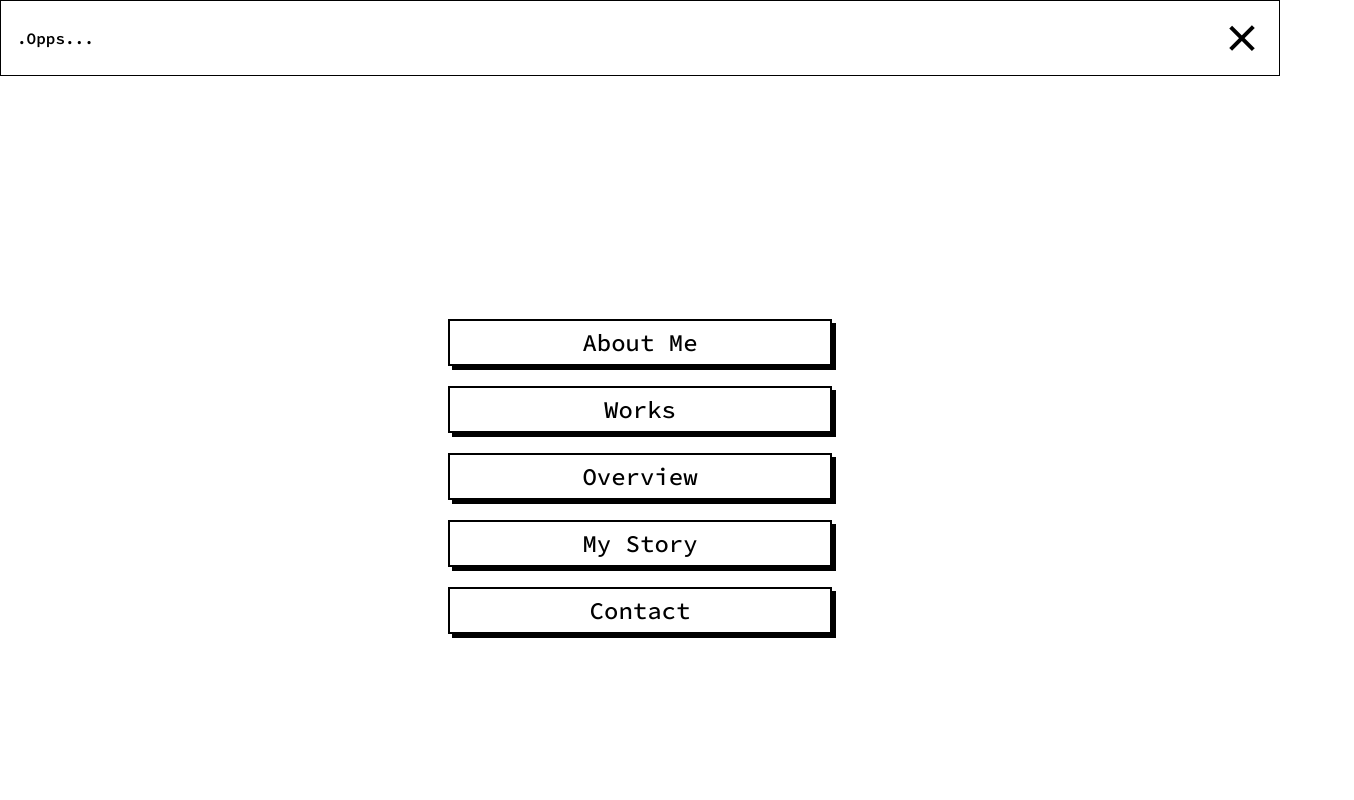
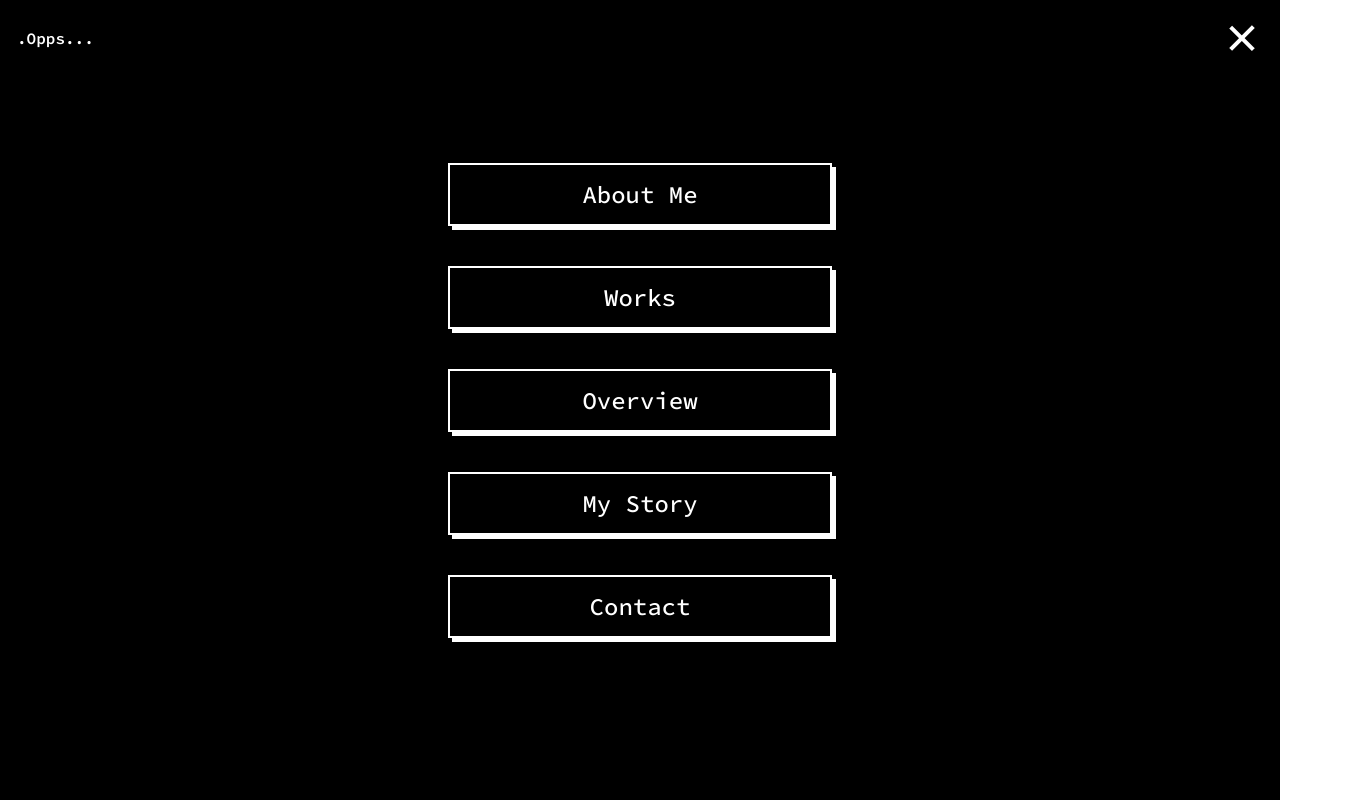
Before and after one commit to phuc-create/me-v3, a React (Create React App) app: page / in a window 1280 px wide. Both pictures are taken after a click on the element 1242 px from the left and 38 px from the top of the page. Shown: the whole page, 1354 px wide, since content can reach past the window. Built offline with nearby package versions, Linux system fonts and the light colour scheme.

Commit message:
update navbar

```diff
--- a/src/App.scss
+++ b/src/App.scss
@@ -1,5 +1,18 @@
+* {
+  margin: 0;
+  padding: 0;
+  box-sizing: border-box;
+}
+
+body {
+  position: relative;
+}
+
 .App {
   text-align: center;
+  width: 100%;
+  height: 100%;
+  position: relative;
 }
 
 .App-logo {
@@ -32,6 +45,7 @@
   from {
     transform: rotate(0deg);
   }
+
   to {
     transform: rotate(360deg);
   }
--- a/src/components/Button/styles.scss
+++ b/src/components/Button/styles.scss
@@ -1,7 +1,7 @@
 .button-container {
   position: relative;
   display: inline-block;
-  padding: 0.5rem 1rem;
+  padding: 1rem;
   font-weight: 500;
   color: inherit;
   text-decoration: inherit;
@@ -13,10 +13,12 @@
 
     &>.secondary-span {
       background-color: #000000;
+      background-color: #ffffff;
     }
 
     &>.content-span {
       color: #ffffff;
+      color: #000000;
     }
 
   }
@@ -35,6 +37,7 @@
 
     transform: translate(var(--tw-translate-x), var(--tw-translate-y)) rotate(0) skewX(0) skewY(0) scaleX(1) scaleY(1);
     background-color: #000000;
+    background-color: #ffffff;
   }
 
   .secondary-span {
@@ -43,15 +46,18 @@
     width: 100%;
     height: 100%;
     background-color: #ffffff;
+    background-color: #000000;
     border-width: 2px;
     border-style: solid;
     border-color: #000000;
+    border-color: #ffffff;
   }
 
   .content-span {
     font-size: 1.5rem;
     position: relative;
     color: #000000;
+    color: #ffffff;
     transition: 0.3s cubic-bezier(0, 0, 0.2, 1);
   }
 }
--- a/src/pages/Nav/Nav.tsx
+++ b/src/pages/Nav/Nav.tsx
@@ -1,15 +1,19 @@
-import React from 'react'
+import React, { useState } from 'react'
 import './styles.scss'
 import { menu } from './constants'
 import { Link } from 'react-router-dom'
 import Bar from './components/Bar'
 import { Button } from '../../components'
+import WindowOverlay from './components/WindowOverlay'
 
 const Nav = () => {
+  const [active, setActive] = useState(false)
+  const handleCloseOpen = () => setActive(pre => !pre)
   return (
     <nav className="menu">
-      <Bar />
-      <div className="menu-wrap" id="menu">
+      <Bar active={active} handleCloseOpen={handleCloseOpen} />
+      <WindowOverlay active={active} />
+      <div className={`menu-wrap ${active ? 'open' : ''}`} id="menu">
         {menu.map((el, index) => {
           return (
             <Button
--- a/src/pages/Nav/components/Bar/Bar.tsx
+++ b/src/pages/Nav/components/Bar/Bar.tsx
@@ -2,16 +2,32 @@ import React, { useState } from 'react'
 import './styles.scss'
 import { Portal } from '../../../../components'
 import BarIcon from '../BarIcon'
+interface BarProps {
+  active: boolean
+  handleCloseOpen: () => void
+}
 
-const Bar = () => {
+const Bar: React.FC<BarProps> = ({ active, handleCloseOpen }) => {
   const [title, setTitle] = useState('.Opps...')
+
   return (
-    <Portal container={document.getElementById('root')}>
+    <>
+      {/* <Portal> */}
       <div className="nav-bar">
-        <span className="nav-bar-title">{title}</span>
-        <BarIcon />
+        <span
+          className="nav-bar-title"
+          style={{ color: active ? '#ffffff' : '#000000' }}
+        >
+          {title}
+        </span>
+        <BarIcon active={active} handleCloseOpen={handleCloseOpen} />
       </div>
-    </Portal>
+      {/* </Portal> */}
+      {/* <WindowOverlay /> */}
+      {/* <div></div>
+      <div></div>
+      <div></div> */}
+    </>
   )
 }
 
--- a/src/pages/Nav/components/Bar/styles.scss
+++ b/src/pages/Nav/components/Bar/styles.scss
@@ -1,13 +1,17 @@
 .nav-bar {
   width: 100%;
-  // height: 60px;
+  position: absolute;
+  top: 0;
+  left: 0;
   border: 1px solid;
   display: flex;
   justify-content: space-between;
   align-items: center;
   padding: 1rem;
+  overflow-x: clip;
 
   &-title {
+    transition: 1s cubic-bezier(.55, 0, .1, 1);
     font-weight: 600;
   }
 }
--- a/src/pages/Nav/components/BarIcon/BarIcon.tsx
+++ b/src/pages/Nav/components/BarIcon/BarIcon.tsx
@@ -1,9 +1,11 @@
-import React, { useState } from 'react'
+import React from 'react'
 import './styles.scss'
+interface BarIconProps {
+  active: boolean
+  handleCloseOpen: () => void
+}
 
-const BarIcon = () => {
-  const [active, setActive] = useState(false)
-  const handleCloseOpen = () => setActive(pre => !pre)
+const BarIcon: React.FC<BarIconProps> = ({ active, handleCloseOpen }) => {
   return (
     <div className="bar-icon" onClick={handleCloseOpen}>
       <span className={`bar-icon_line ${active ? 'hidden' : ''}`}></span>
--- a/src/pages/Nav/components/BarIcon/styles.scss
+++ b/src/pages/Nav/components/BarIcon/styles.scss
@@ -51,6 +51,7 @@
       opacity: 0;
 
       &.active-close {
+        background-color: #ffffff;
         transform: translateX(0);
         opacity: 1;
       }
@@ -64,6 +65,7 @@
       opacity: 0;
 
       &.active-close {
+        background-color: #ffffff;
         transform: translateX(0);
         opacity: 1;
       }
--- /dev/null
+++ b/src/pages/Nav/components/WindowOverlay/WindowOverlay.tsx
@@ -0,0 +1,21 @@
+import React, { useMemo } from 'react'
+import './styles.scss'
+interface WindowOverlayProps {
+  active: boolean
+}
+
+const WindowOverlay: React.FC<WindowOverlayProps> = ({ active }) => {
+  const cn = useMemo(() => {
+    return `overlay ${active ? 'open' : ''}`
+  }, [active])
+
+  return (
+    <div className="overlay-wrapper">
+      <div className={cn}></div>
+      <div className={cn}></div>
+      <div className={cn}></div>
+    </div>
+  )
+}
+
+export default WindowOverlay
--- /dev/null
+++ b/src/pages/Nav/components/WindowOverlay/index.ts
@@ -0,0 +1,3 @@
+import WindowOverlay from './WindowOverlay'
+
+export default WindowOverlay
--- /dev/null
+++ b/src/pages/Nav/components/WindowOverlay/styles.scss
@@ -0,0 +1,49 @@
+.overlay-wrapper {
+  position: absolute;
+  top: 0;
+  left: 0;
+  width: 100%;
+  height: 100%;
+  background-color: #ffffff;
+  display: flex;
+  justify-content: center;
+  align-items: center;
+  flex-direction: column;
+  // transform: rotate(-45deg);
+  scale: 2;
+  overflow: hidden;
+  z-index: inherit;
+
+  .overlay {
+    position: absolute;
+    width: 100%;
+    height: 40%;
+    transition: 1s cubic-bezier(.55, 0, .1, 1);
+    opacity: 1;
+    // top
+    transform: rotate(-45deg) translateY(-200%);
+
+    // middle
+    &:nth-child(2) {
+      transform: rotate(-45deg) scaleY(0);
+    }
+
+    // bottom
+    &:nth-child(3) {
+      transform: rotate(-45deg) translateY(200%);
+    }
+
+    &.open {
+      background-color: #000000;
+      transform: rotate(-45deg) translateY(-99%);
+
+      &:nth-child(2) {
+        transform: rotate(-45deg) scaleY(1);
+      }
+
+      &:nth-child(3) {
+        transform: rotate(-45deg) translateY(99%);
+      }
+    }
+  }
+}
--- a/src/pages/Nav/styles.scss
+++ b/src/pages/Nav/styles.scss
@@ -5,23 +5,37 @@
 .menu {
   // opacity: 0;
   z-index: -10;
-  position: fixed;
+  position: absolute;
+  top: 0;
+  left: 0;
   width: 100%;
   height: 100vh;
   transition: 0.5s;
   @include flex(center, center);
+  flex-direction: column;
   background: var(--light1);
+  overflow: hidden;
 
   .menu-wrap {
     width: 30%;
     display: flex;
     flex-direction: column;
-    gap: 20px;
+    gap: 2.5rem;
     text-align: center;
     height: auto;
+    transform: translateY(20px);
+    opacity: 0;
+    transition: 1s cubic-bezier(.55, 0, .1, 1);
+    // transition-delay: 1s;
 
     @include mobile {
       width: 50%;
+    }
+
+    &.open {
+      transition-delay: all 0.4s 0.1s cubic-bezier(.55, 0, .1, 1);
+      transform: translateY(0px);
+      opacity: 1;
     }
   }
 
```
